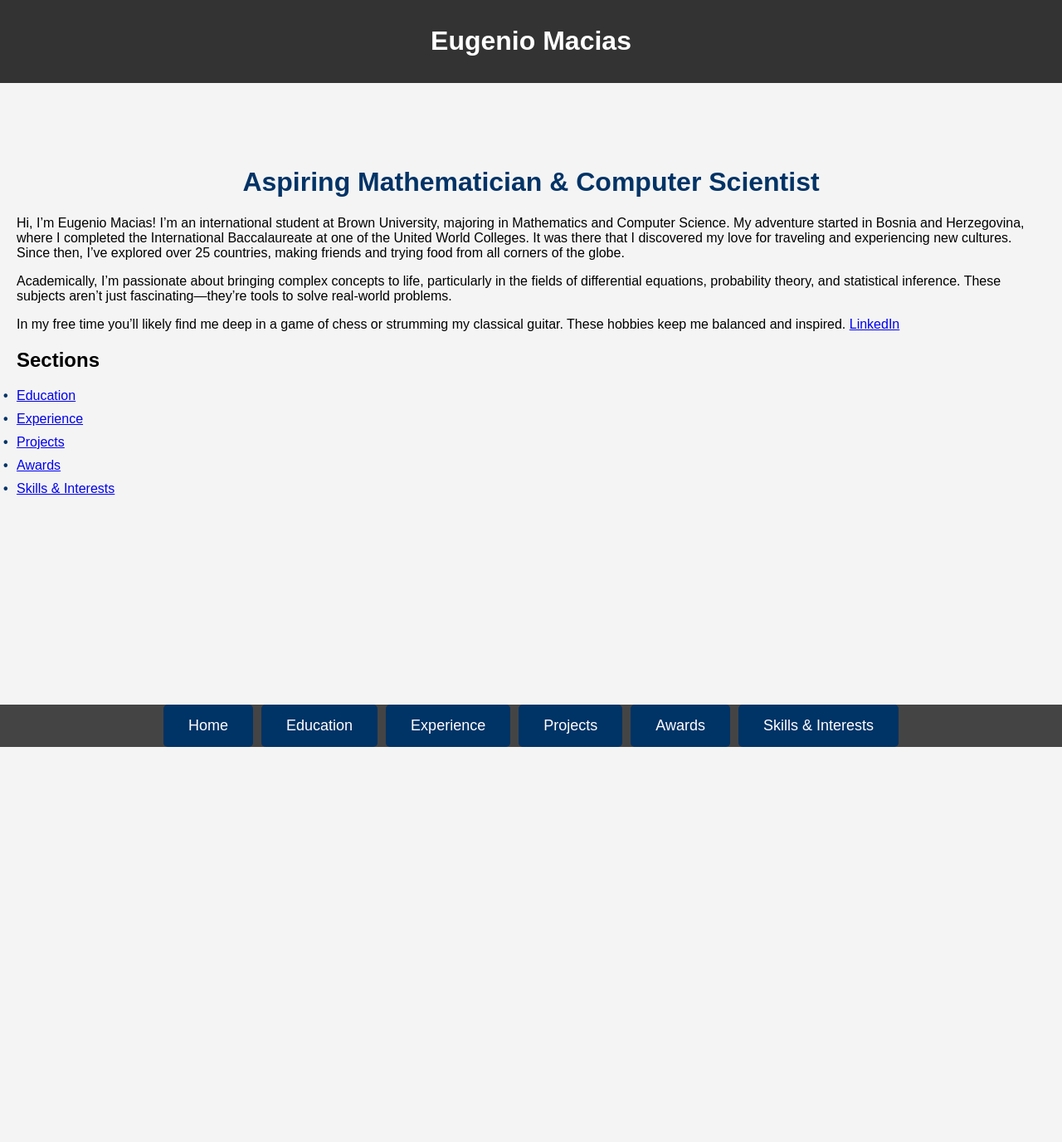
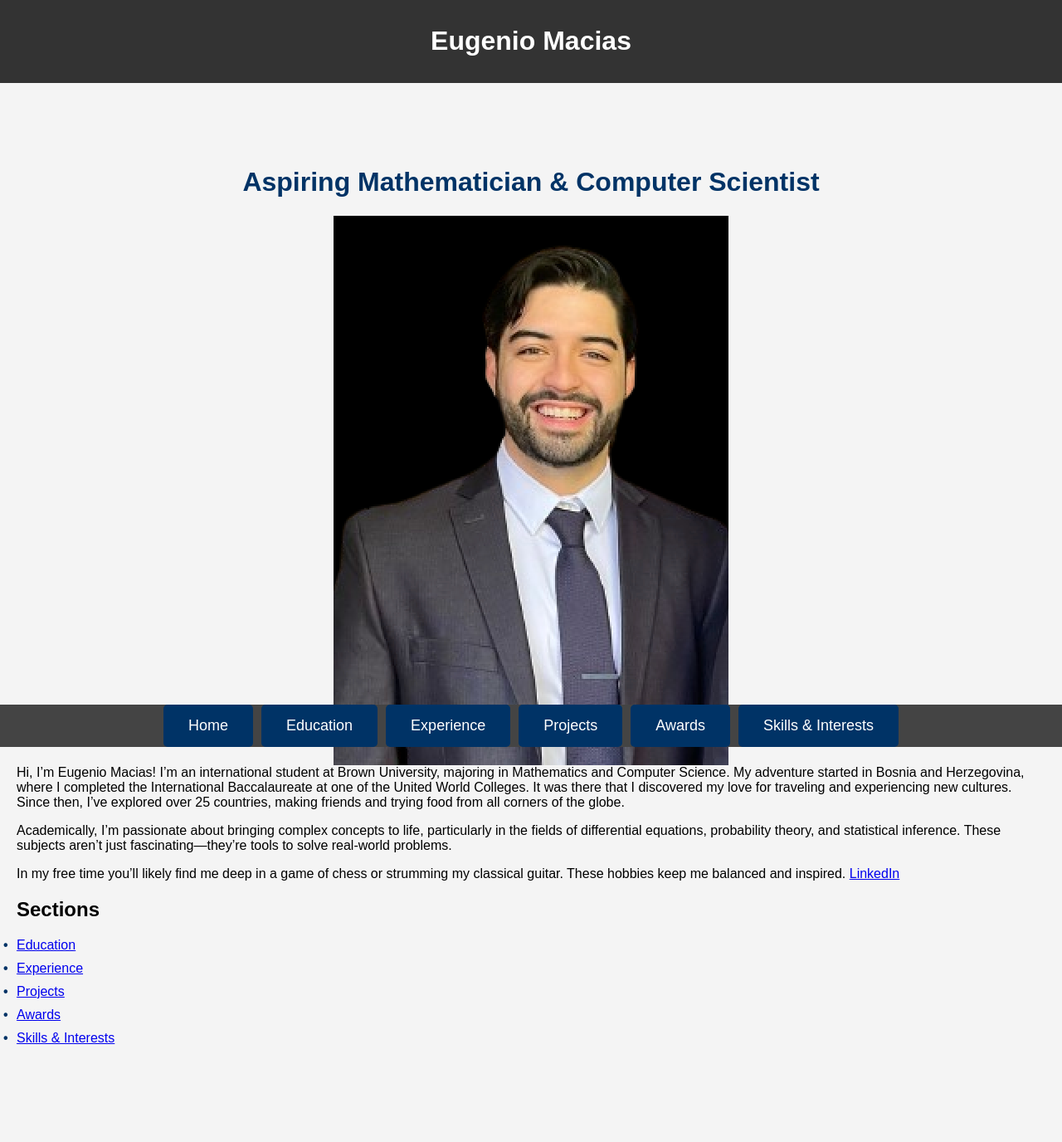
Before and after one commit to xXElGenio0203Xx/eugenio-macias.github.io, a Jekyll site: the page built from index.md, in a window 1280 px wide. Shown: the whole page at 83% size. Built offline with Jekyll 4.4.1, drawn with Linux system fonts in a browser that asks for light colours; before the commit the page ends 900 px from its top, so only the background shows below that.

Commit message:
Update index.md

```diff
--- a/index.md
+++ b/index.md
@@ -4,7 +4,7 @@ title: Home
 ---
 
 # Aspiring Mathematician & Computer Scientist
-
+![Profile Picture](/assets/images/picture.png)
 Hi, I’m Eugenio Macias! I’m an international student at Brown University, majoring in Mathematics and Computer Science. My adventure started in Bosnia and Herzegovina, where I completed the International Baccalaureate at one of the United World Colleges. It was there that I discovered my love for traveling and experiencing new cultures. Since then, I’ve explored over 25 countries, making friends and trying food from all corners of the globe.
 
 Academically, I’m passionate about bringing complex concepts to life, particularly in the fields of differential equations, probability theory, and statistical inference. These subjects aren’t just fascinating—they’re tools to solve real-world problems.
```
